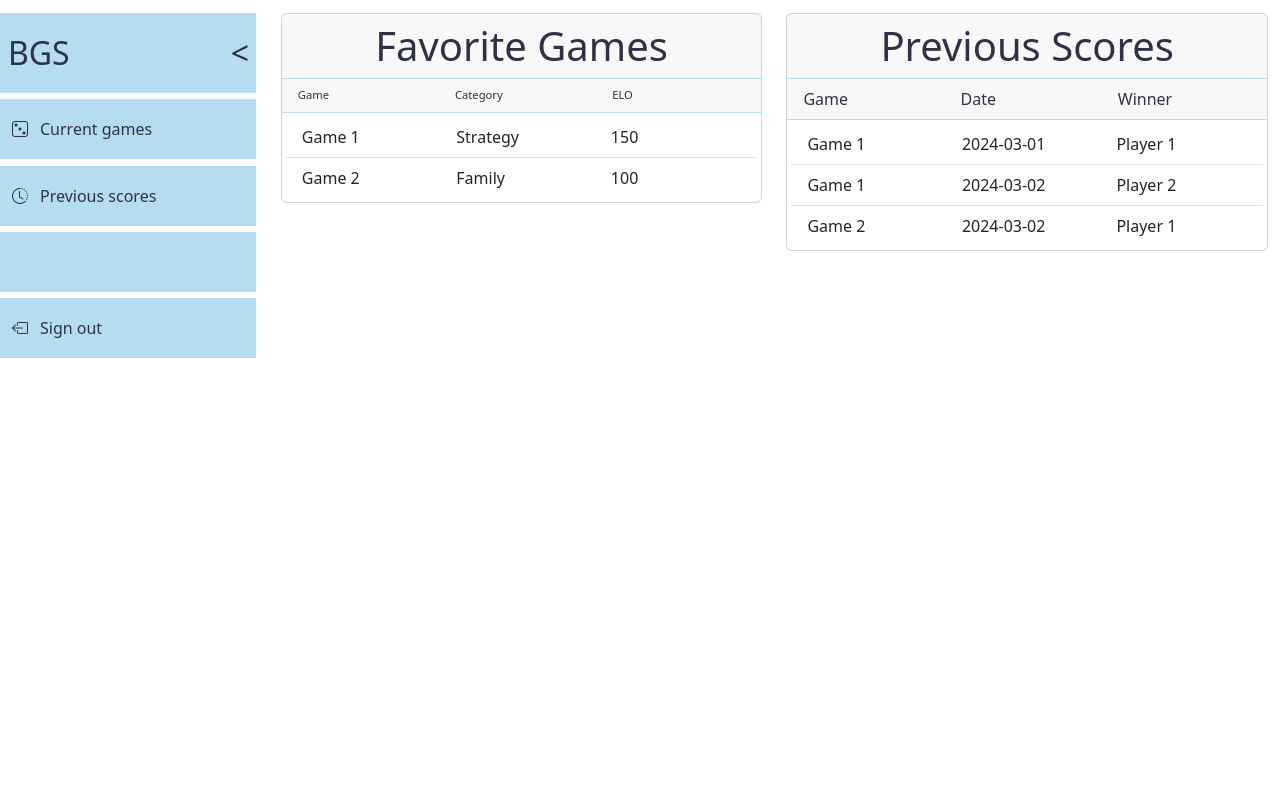
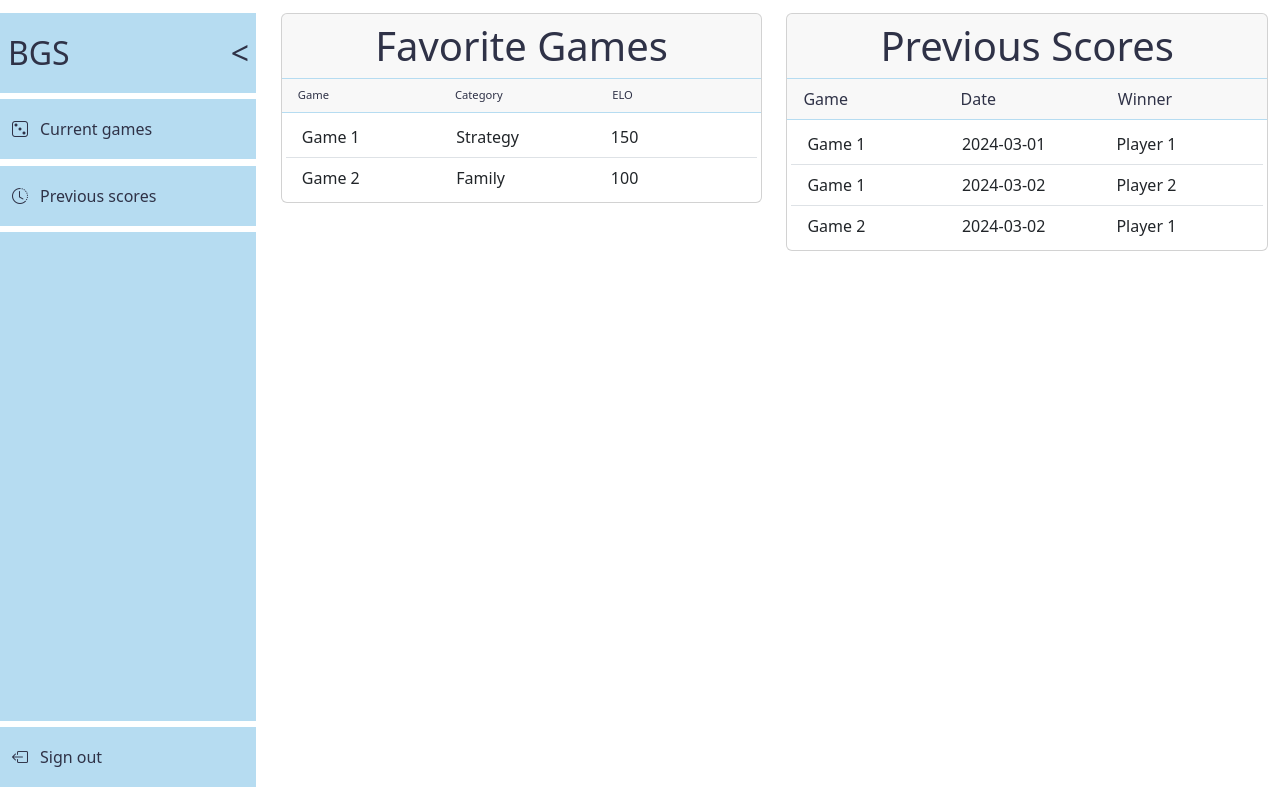
Before and after one commit to danielcaballero88/board-game-scoring, a Django app: page /scoring/ in a window 1280 px wide. Run offline with Django 5.2, Linux system fonts and the light colour scheme; the visitor is signed in with stand-in values (Sample User, id 1); some libraries are stand-ins or nearby versions.

Commit message:
Fix navbar height

```diff
--- a/scoring/static/scoring/css/base.css
+++ b/scoring/static/scoring/css/base.css
@@ -9,7 +9,7 @@
 }
 
 .scoring-nav__container {
-  height: calc(100% - 2vw);
+  height: calc(100svh - 2vw);
 
   margin: 1vw 0;
   margin-right: 1vw;
```
